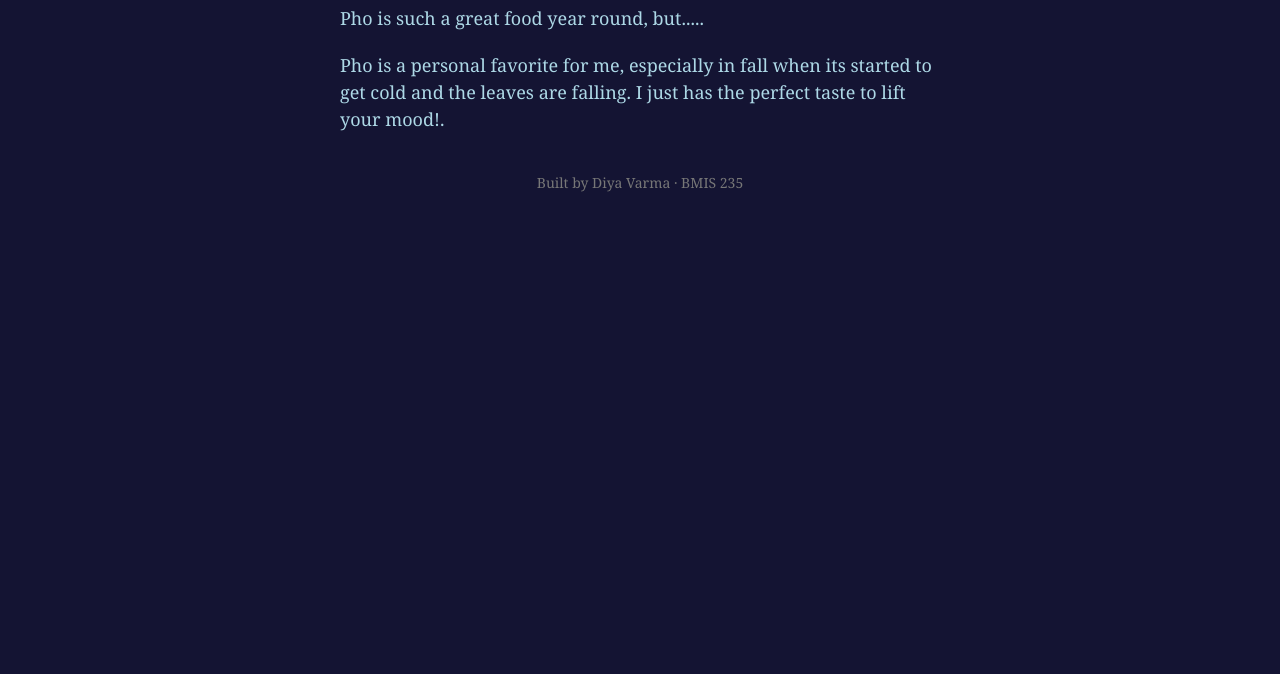
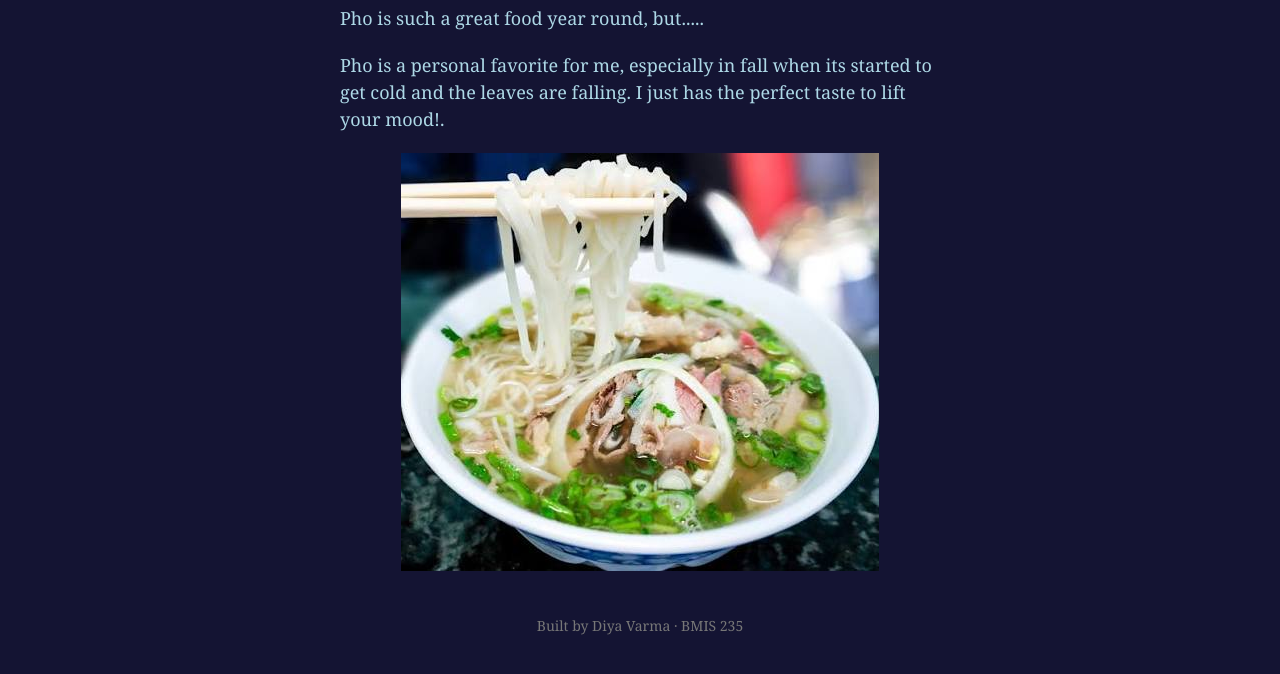
Before and after one commit to dvarma-1/bmis235-html-3, a plain HTML site: page fallfav.html in a window 1280 px wide. Shown: the part 190-864 px from the top of the page. Before the commit the page ends 800 px from the top, so only its background shows below. Drawn offline with Linux system fonts and the light colour scheme.

Commit message:
Add image of pho to fallfav.html
Added an image of pho to enhance the content.

```diff
--- a/fallfav.html
+++ b/fallfav.html
@@ -31,7 +31,9 @@
 <h1>Pho!</h1>
 <p>Pho is such a great food year round, but.....</p>
 <p>Pho is a personal favorite for me, especially in fall when its started to get cold and the leaves are falling. I just has the perfect taste to lift your mood!.</p>
-
+<div class="picture">
+  <img src="img/pho.a.jpg" alt= "A bowl of pho tai"
+    </div>
 <!-- Footer: fill in your name -->
 <footer>Built by Diya Varma &middot; BMIS 235</footer>
 
```
